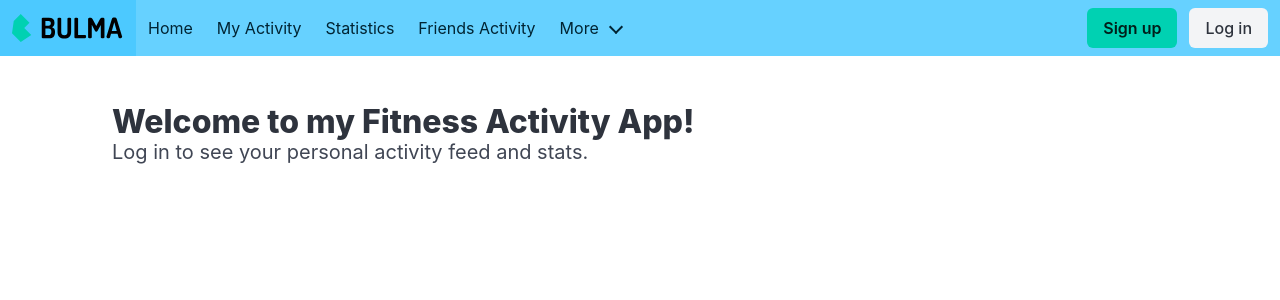
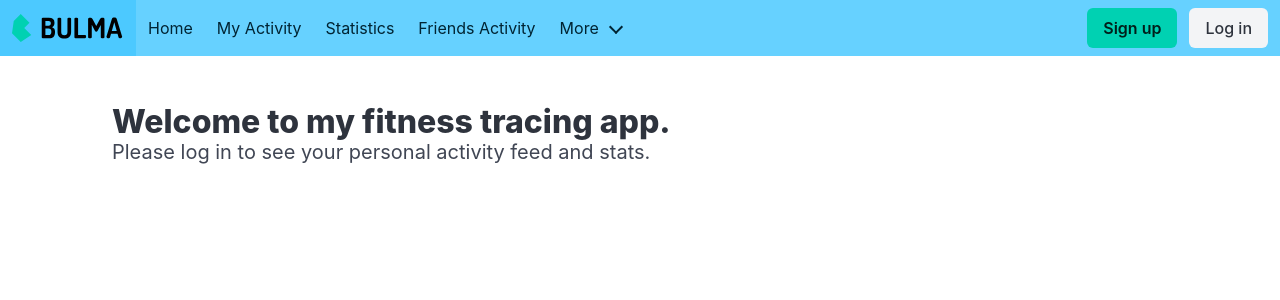
Before and after one commit to Edible-o7/Final-Project, a Vue app in the folder client/: page / in a window 1280 px wide. Shown: the top 300 px of the page. Built offline with nearby package versions, Linux system fonts and the light colour scheme.

Commit message:
Minor spelling tweaks on page

```diff
--- a/client/src/views/HomeView.vue
+++ b/client/src/views/HomeView.vue
@@ -5,8 +5,8 @@
   <main>
     <section class="section">
       <div class="container">
-        <h1 class="title">Welcome to my Fitness Activity App!</h1>
-        <p class="subtitle">Log in to see your personal activity feed and stats.</p>
+        <h1 class="title">Welcome to my fitness tracing app.</h1>
+        <p class="subtitle">Please log in to see your personal activity feed and stats.</p>
       </div>
     </section>
   </main>
```
